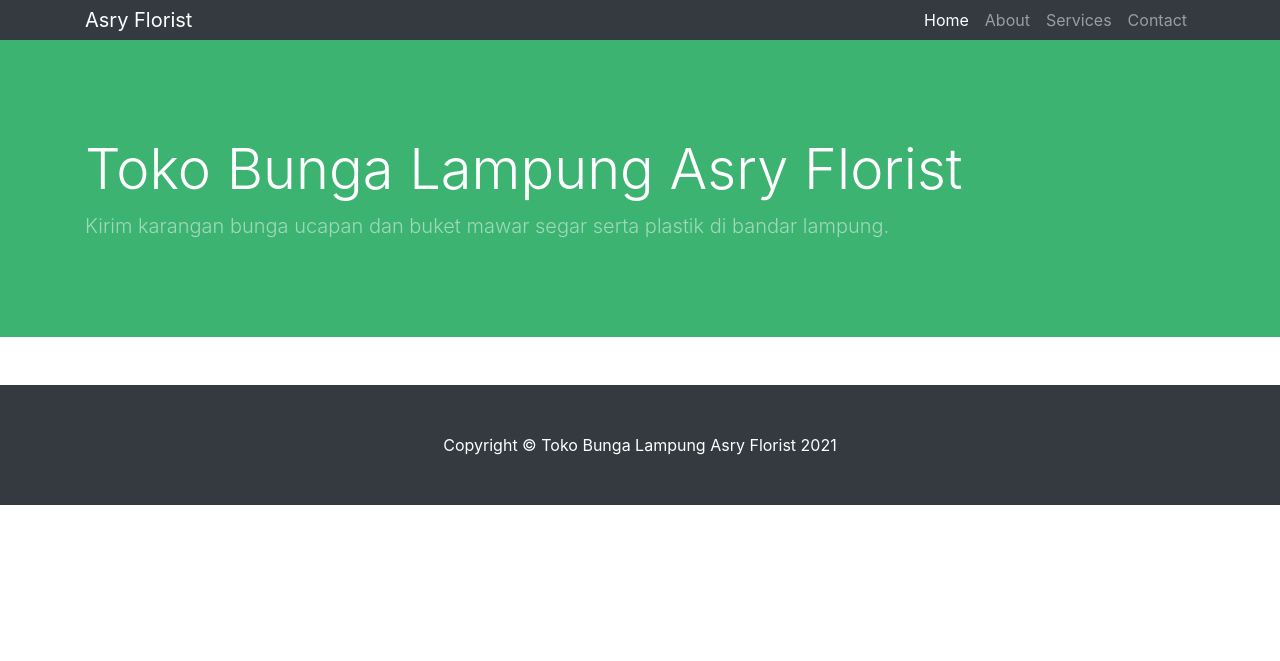
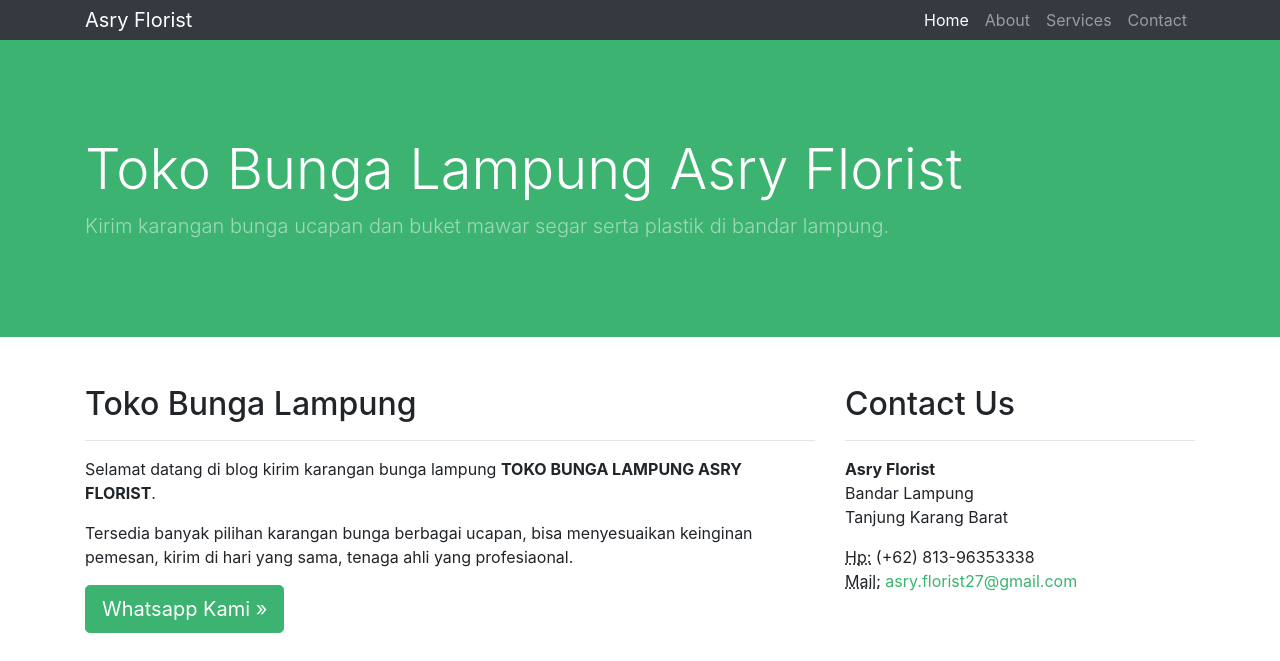
Before and after one commit to bungaasryflorist/tokobungalampung.github.io, a Jekyll site: the page built from index.html, in a window 1280 px wide. Shown: the top 661 px of the page. Built offline with Jekyll 4.4.1, drawn with Linux system fonts in a browser that asks for light colours; some of the changed text lies outside the part shown; grey boxes are pictures that could not be loaded.

Commit message:
Update index.html

```diff
--- a/index.html
+++ b/index.html
@@ -1,3 +1,65 @@
 ---
 layout: default
 ---
+
+<div class="row">
+  <div class="col-md-8 mb-5">
+    <h2>Toko Bunga Lampung</h2>
+    <hr />
+    <p>
+      Selamat datang di blog kirim karangan bunga lampung <b>TOKO BUNGA LAMPUNG ASRY FLORIST</B>.
+    </p>
+    <p>
+      Tersedia banyak pilihan karangan bunga berbagai ucapan, bisa menyesuaikan keinginan pemesan, kirim di hari yang sama, tenaga ahli yang profesiaonal.
+    </p>
+    <a class="btn btn-primary btn-lg" href="https://api.whatsapp.com/message/ONXIDHGYD2RME1">Whatsapp Kami &raquo;</a>
+  </div>
+  {% include sidebar.html %}
+</div>
+<!-- /.row -->
+
+<div class="row">
+  <div class="col-md-4 mb-5">
+    <div class="card border-0 shadow h-100">
+      <img class="card-img-top" src="https://www.bungabuket.com/wp-content/uploads/2020/12/toko-bunga-buket.jpg" alt="bunga buket lampung" />
+      <div class="card-body">
+        <h4 class="card-title">Bunga Buket Lampung</h4>
+        <p class="card-text">
+          Toko Bunga Buket Asry Florist Bandar Lampung.
+        </p>
+      </div>
+      <div class="card-footer">
+        <a href="https://www.bungabuket.com/toko-bunga-lampung-buket-mawar/" class="btn btn-primary">Lihat Lengkapnya!</a>
+      </div>
+    </div>
+  </div>
+  <div class="col-md-4 mb-5">
+    <div class="card border-0 shadow h-100">
+      <img class="card-img-top" src="https://2.bp.blogspot.com/-5cJrg58LR-w/WlwNFY2dolI/AAAAAAAAvqw/JkxNZnjDDt8mMheACCVPVIzYunwKYMANACKgBGAs/s1600/IMG_26022016_080110.jpg" alt="toko bunga lampung asry florist" />
+      <div class="card-body">
+        <h4 class="card-title">Toko Bunga Lampung Asry Florist</h4>
+        <p class="card-text">
+          Lihat disini juga: Blog Toko Bunga Lampung Asry Florist.
+        </p>
+      </div>
+      <div class="card-footer">
+        <a href="https://www.tokobungaasryflorist.com/2013/09/toko-bunga-lampung-hubungi-081396353338.html" class="btn btn-primary">Selengkapnya!</a>
+      </div>
+    </div>
+  </div>
+  <div class="col-md-4 mb-5">
+    <div class="card border-0 shadow h-100">
+      <img class="card-img-top" src="https://m.asryflorist.com/image/bunga-segar.jpg" alt="bunga segar standing lampung" />
+      <div class="card-body">
+        <h4 class="card-title">Bunga Segar Standing Lampung</h4>
+        <p class="card-text">
+          Kirim bunga standing segar di bandar lampung.
+        </p>
+      </div>
+      <div class="card-footer">
+        <a href="https://m.asryflorist.com/2021/02/05/toko-bunga-lampung.html" class="btn btn-primary">Produk Bunga Lampung!</a>
+      </div>
+    </div>
+  </div>
+</div>
+<!-- /.row -->
```
